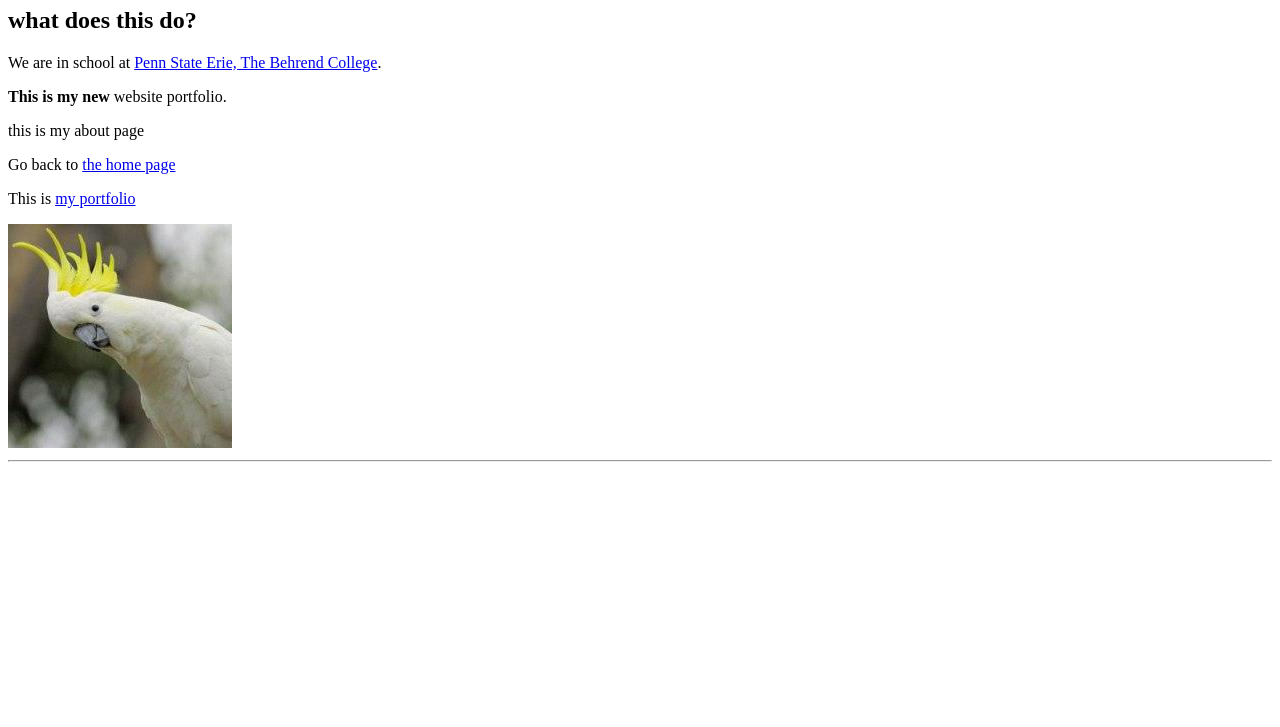
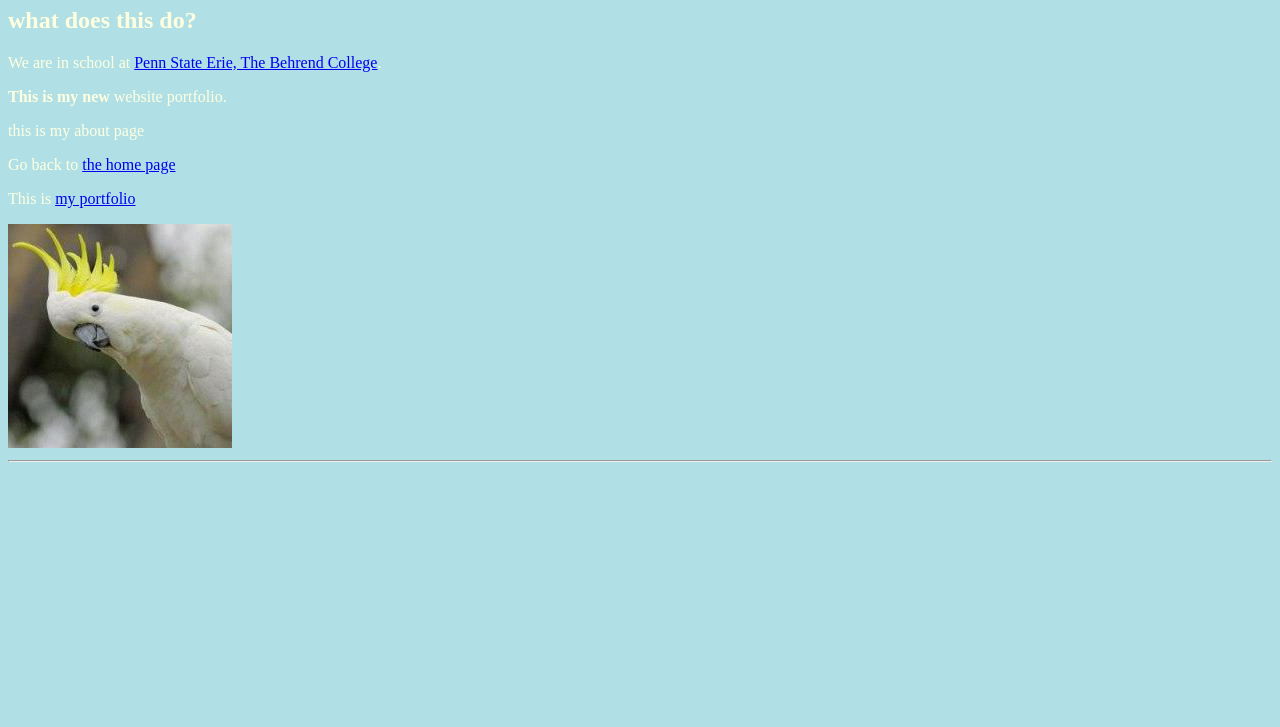
Before and after one commit to tec5271/Tylercameraman, a plain HTML site: page docs/about.html in a window 1280 px wide. Shown: the part 73-800 px from the top of the page. Drawn offline with Linux system fonts and the light colour scheme.

Commit message:
style all

```diff
--- a/docs/about.html
+++ b/docs/about.html
@@ -1,7 +1,7 @@
 <!DOCTYPE html>
 <html>
     <head>
-        <link rel="stylesheet" type="text/css" href="style.css"/>
+        <link rel="stylesheet" href="stylesheet.css">
         <title>About page</title>
         <meta name="viewport" content="width=device-width, initial-scale=1.0" />
         <!-- what am I doing?? -->
```
Also changed, not shown: docs/Gallery.html (+2 -2 lines).
